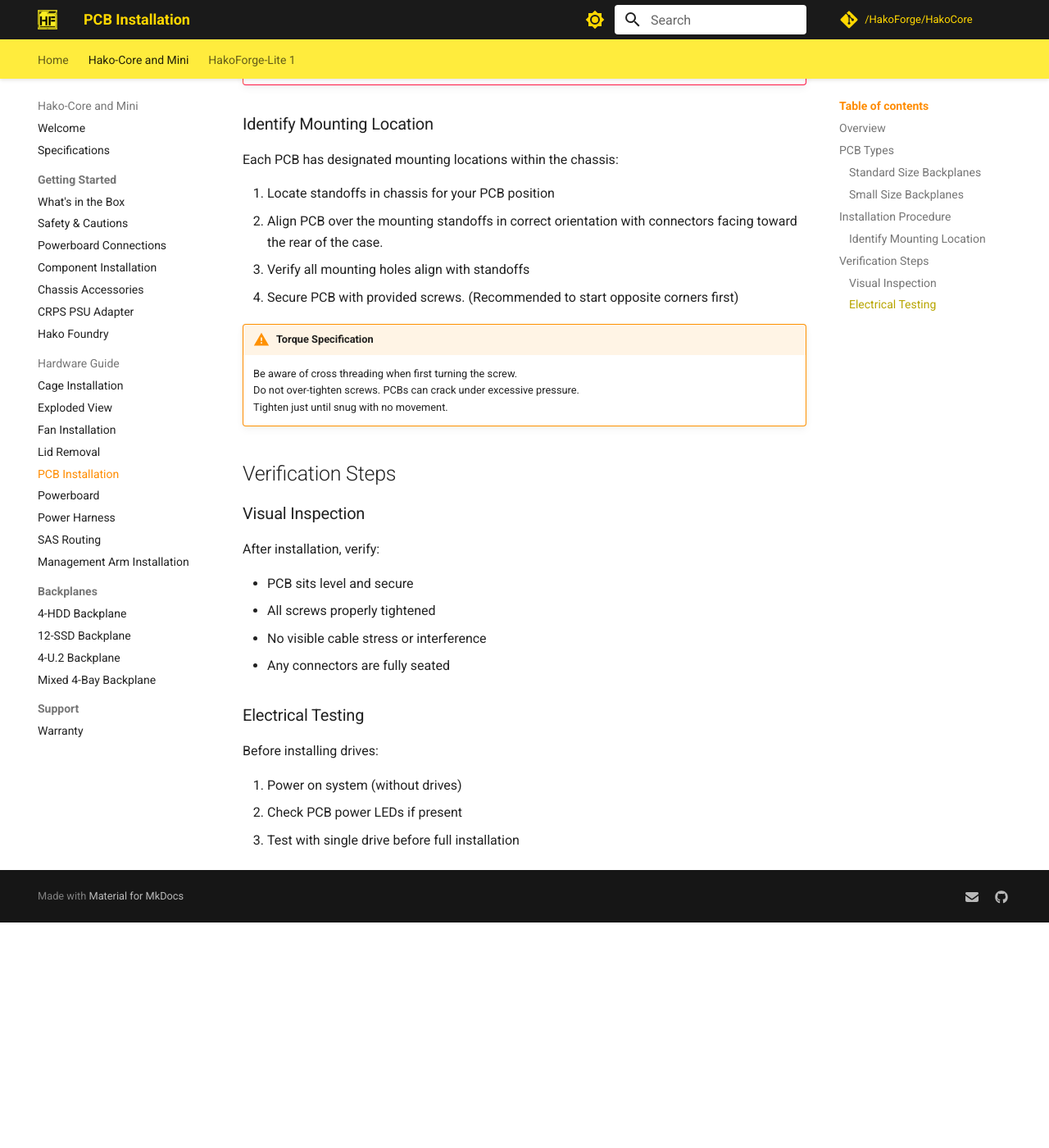
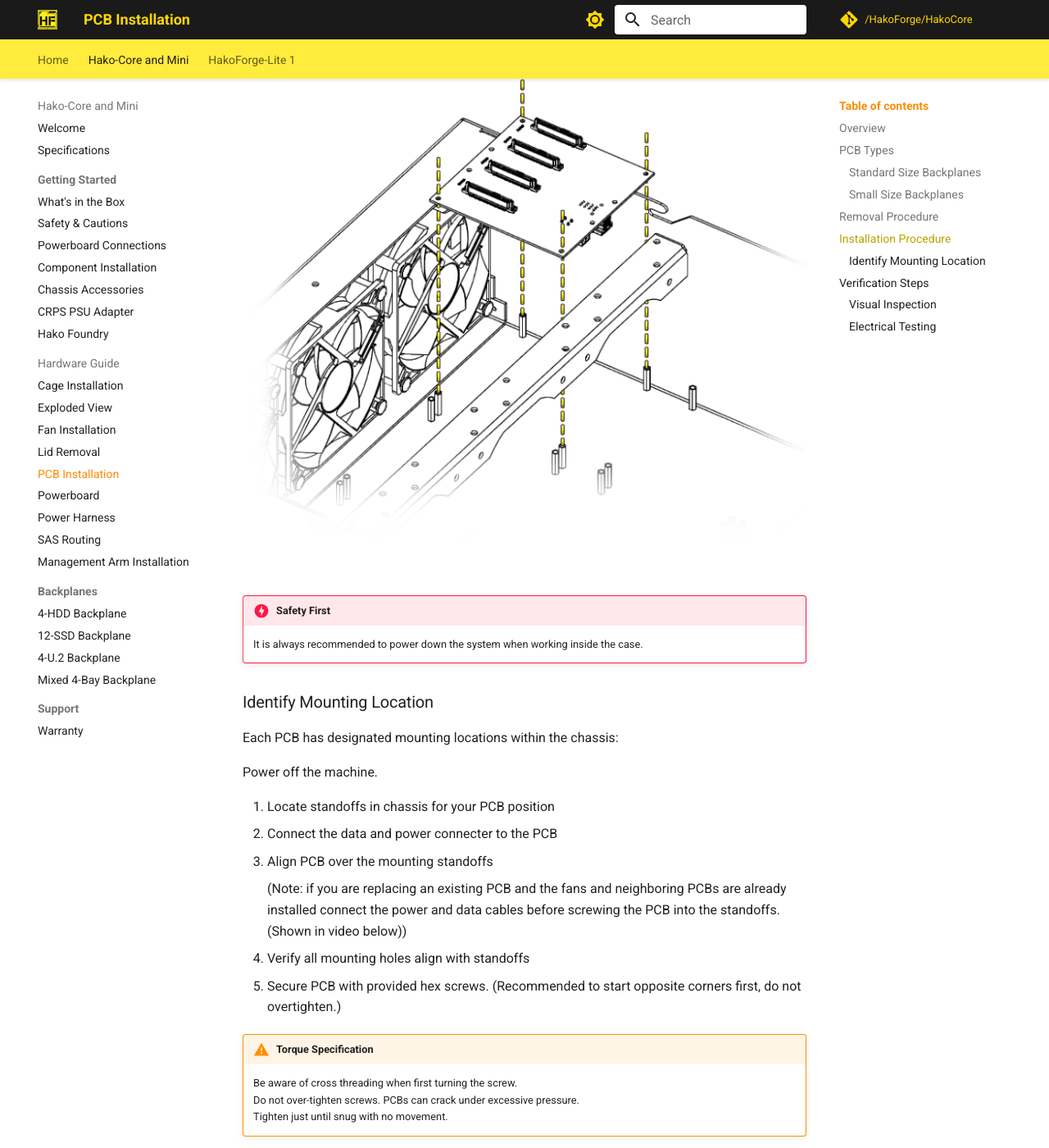
Before and after one commit to HakoForge/Hako-mkdocs, an MkDocs documentation site: the page built from docs/hako-core/hardware/pcb-installation.md, in a window 1280 px wide and 1400 px high, scrolled down 1557 px. Shown: the whole window at 82% size. Built offline with MkDocs 1.6.1 and Material for MkDocs 9.7.7, drawn with Linux system fonts in a browser that asks for light colours; comment, search, counter and statistics services are not loaded; the version menu is left out; before the commit the page ends 2682 px from its top, so only the background shows below that; some of the changed text lies outside the part shown; grey boxes are pictures that could not be loaded.

Commit message:
Adding embed how to videos

```diff
--- a/docs/hako-core/hardware/pcb-installation.md
+++ b/docs/hako-core/hardware/pcb-installation.md
@@ -15,6 +15,23 @@
 ###Small Size Backplanes
 - **Mixed 4-Bay Backplane**: Combined 2.5" and 3.5" support
 
+!!! danger "Safety First"
+    It is always recommended to power down the system when working inside the case.
+
+## Removal Procedure
+
+The removal procdure is the same for all 4 variants of backplanes sold by HakoForge
+
+Power off the machine.
+
+1. Unscrew the 4 black hex head bolts securing the PCB to the standoffs
+2. Lift the PCB and detach the data and power cables
+3. Remove the PCB from the case.
+
+<div class="video-center">
+<iframe width="560" height="315" src="https://www.youtube.com/embed/ZzINWt7IFxE" title="YouTube video player" frameborder="0" allow="accelerometer; autoplay; clipboard-write; encrypted-media; gyroscope; picture-in-picture; web-share" referrerpolicy="strict-origin-when-cross-origin" allowfullscreen></iframe>
+</div>
+
 ## Installation Procedure
 
 ![PCB Mounting Overview](../imgs/PCBMounting.png)
@@ -26,16 +43,25 @@
 
 Each PCB has designated mounting locations within the chassis:
 
+Power off the machine.
+
 1. Locate standoffs in chassis for your PCB position
-2. Align PCB over the mounting standoffs in correct orientation with connectors facing toward the rear of the case.
-3. Verify all mounting holes align with standoffs
-4. Secure PCB with provided screws. (Recommended to start opposite corners first)
+2. Connect the data and power connecter to the PCB
+3. Align PCB over the mounting standoffs
+
+    (Note: if you are replacing an existing PCB and the fans and neighboring PCBs are already installed connect the power and data cables before screwing the PCB into the standoffs.(Shown in video below))
+
+4. Verify all mounting holes align with standoffs
+5. Secure PCB with provided hex screws. (Recommended to start opposite corners first, do not overtighten.)
 
 !!! warning "Torque Specification"
     Be aware of cross threading when first turning the screw. <br>
     Do not over-tighten screws. PCBs can crack under excessive pressure. <br>
     Tighten just until snug with no movement.
 
+<div class="video-center">
+<iframe width="560" height="315" src="https://www.youtube.com/embed/lgaEEVNXSJE" title="YouTube video player" frameborder="0" allow="accelerometer; autoplay; clipboard-write; encrypted-media; gyroscope; picture-in-picture; web-share" referrerpolicy="strict-origin-when-cross-origin" allowfullscreen></iframe>
+</div>
 
 ## Verification Steps
 
```
Also changed, not shown: docs/hako-core/hardware/fan-installation.md (+13 -1 lines).
